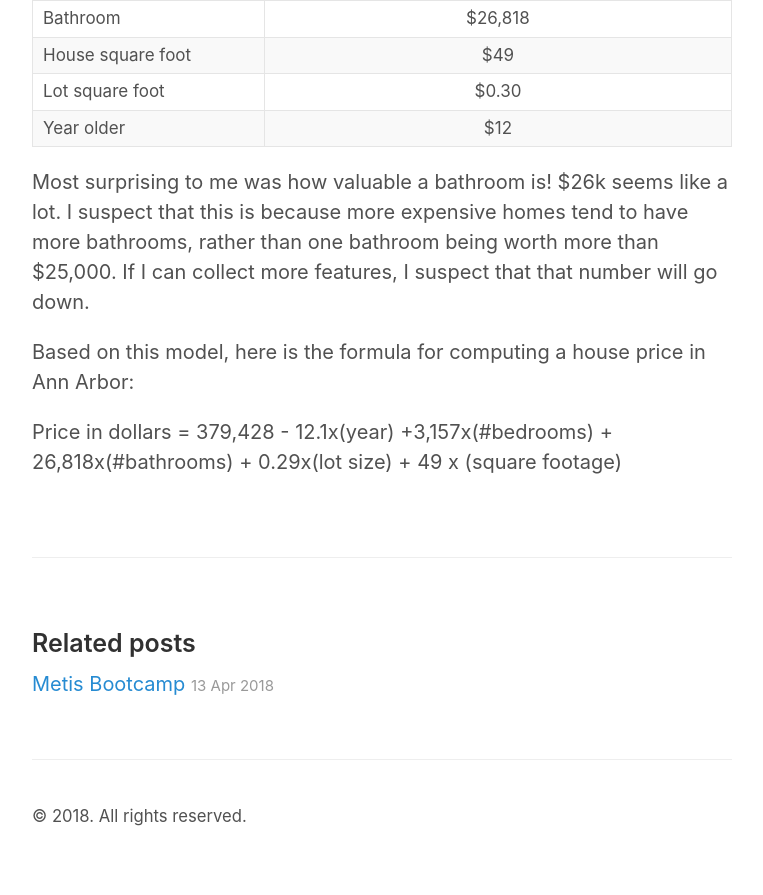
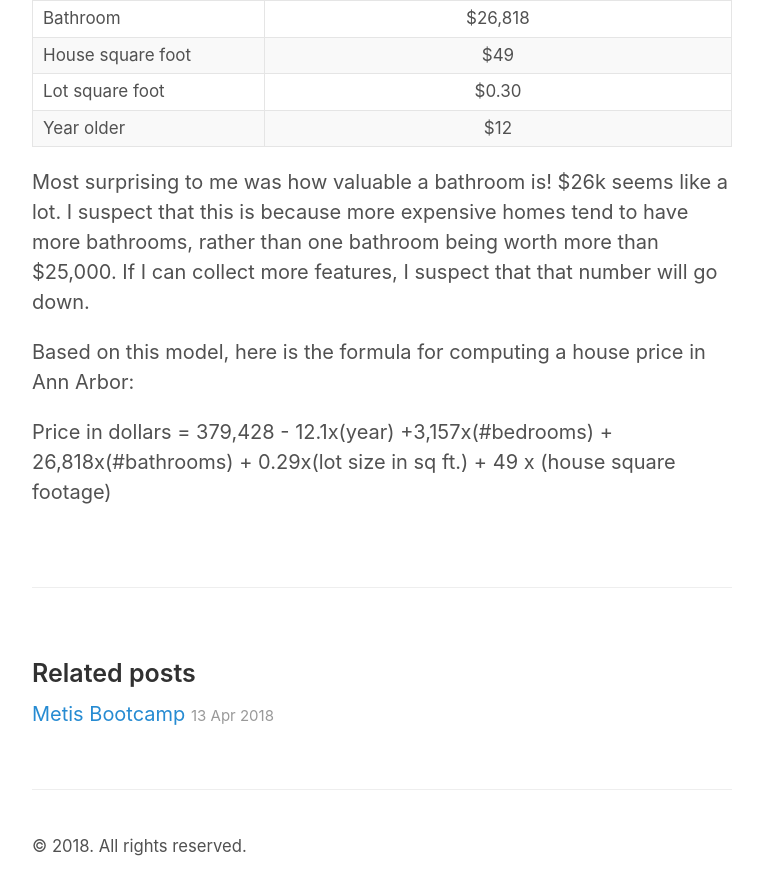
Before and after one commit to 10brink/10brink.github.io, a Jekyll site: the page built from _posts/2018-05-02-zillowmodel.md, in a window 1280 px wide and 900 px high, scrolled down 4575 px. Shown: the top 895 px of the window, without its empty margins (258-1021 px from the left). Built offline with Jekyll 4.4.1, drawn with Linux system fonts in a browser that asks for light colours; before the commit the page ends 5445 px from its top, so only the background shows below that.

Commit message:
Update 2018-05-02-zillowmodel.md

```diff
--- a/_posts/2018-05-02-zillowmodel.md
+++ b/_posts/2018-05-02-zillowmodel.md
@@ -70,4 +70,4 @@ Most surprising to me was how valuable a bathroom is! $26k seems like a lot. I s
 
 Based on this model, here is the formula for computing a house price in Ann Arbor:
 
-Price in dollars = 379,428 - 12.1x(year) +3,157x(#bedrooms) + 26,818x(#bathrooms) + 0.29x(lot size) + 49 x (square footage)
+Price in dollars = 379,428 - 12.1x(year) +3,157x(#bedrooms) + 26,818x(#bathrooms) + 0.29x(lot size in sq ft.) + 49 x (house square footage)
```
